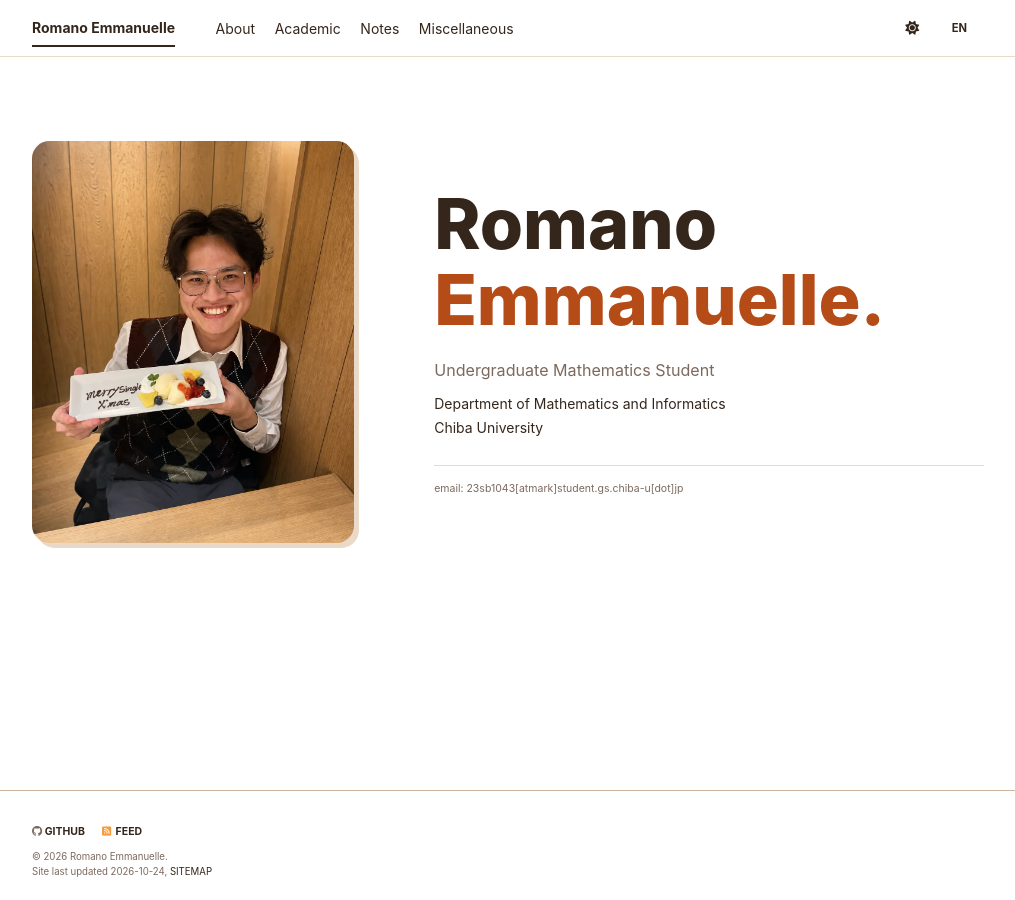
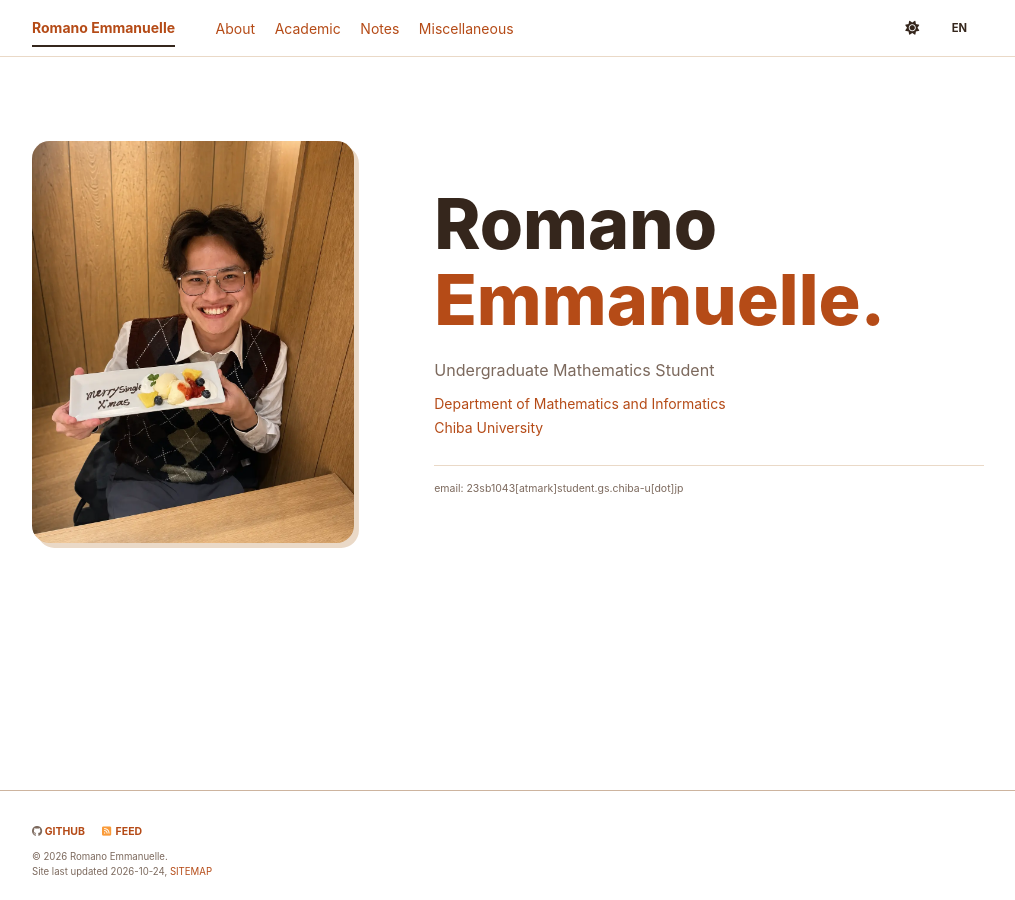
Before and after one commit to RomanoEmmanuelle/RomanoEmmanuelle.github.io, a Jekyll site: the page built from _pages/home.md, in a window 1280 px wide. Shown: the whole page, without its empty margins (132-1147 px from the left). Built offline with Jekyll 4.4.1, drawn with Linux system fonts in a browser that asks for light colours; a style sheet for code colours, icons or effects is not loaded.

Commit message:
Restore orange hyperlinks without underlines

```diff
--- a/_sass/layout/_personal.scss
+++ b/_sass/layout/_personal.scss
@@ -1022,11 +1022,11 @@ summary:focus-visible {
   .site-main .sidebar { position: static; max-height: none; }
 }
 
-/* Apply the site's neutral link preference across theme components and states. */
+/* Apply the site's link preference across theme components and states. */
 body a:any-link,
 body a:any-link:hover,
 body a:any-link:focus-visible {
-  color: var(--global-text-color) !important;
+  color: var(--global-link-color) !important;
   text-decoration: none !important;
 }
 
```
